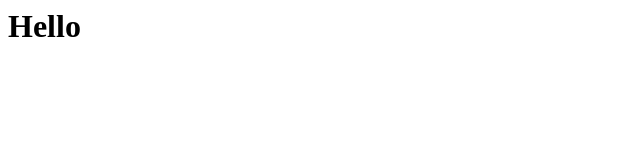
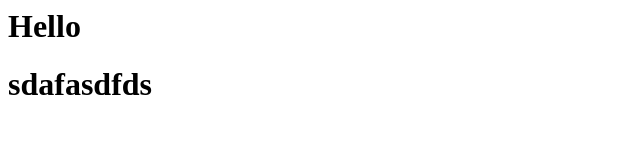
Before and after one commit to nickname1337/test, a plain HTML site: page index.html in a window 1280 px wide. Shown: the whole page, without its empty margins (0-640 px from the left). Drawn offline with Linux system fonts and the light colour scheme.

Commit message:
add h1 tag

```diff
--- a/index.html
+++ b/index.html
@@ -1 +1,2 @@
 <h1>Hello</h1>
+<h1>sdafasdfds</h1>
```
